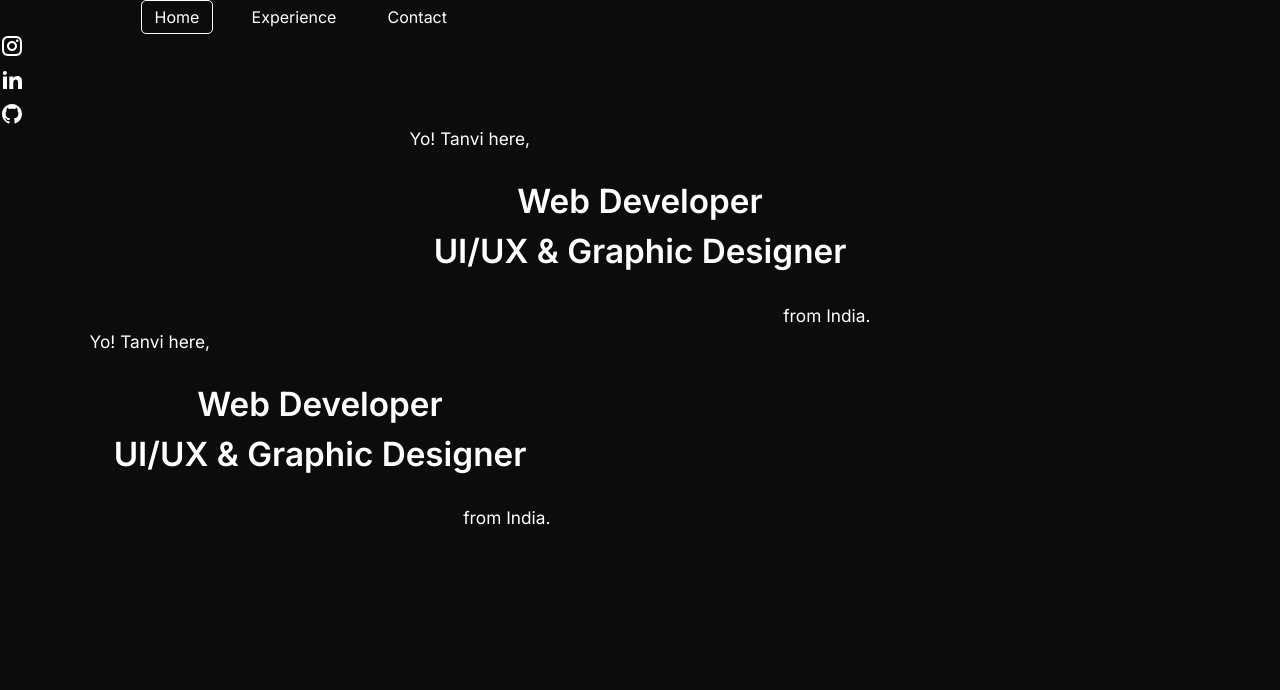
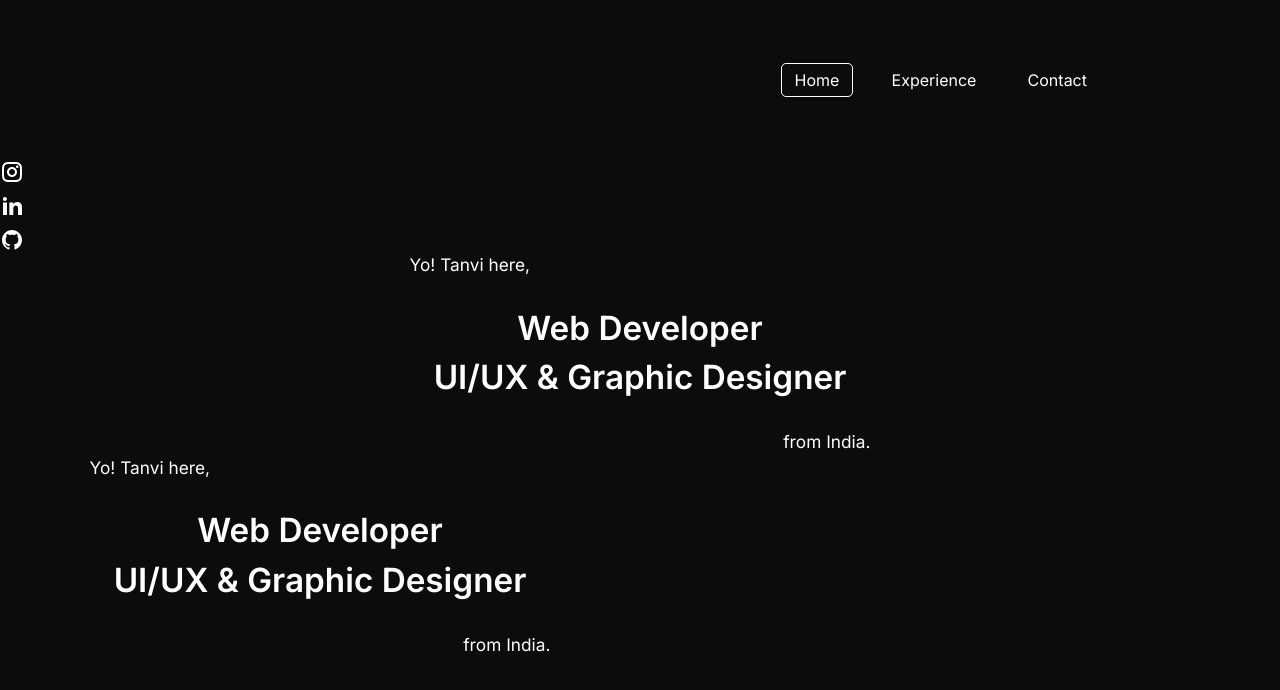
Before and after one commit to tanvi1110/myselftanvi, a Next.js app: page / in a window 1280 px wide. Shown: the top 690 px of the page. Built offline with nearby package versions, Linux system fonts and the light colour scheme.

Commit message:
nav error

```diff
--- a/src/app/globals.css
+++ b/src/app/globals.css
@@ -37,6 +37,10 @@ body nav{
 .bor{
   border: 1px solid white;
   border-radius: 5px;
+}
+.nav-left{
+  width: 50%;
+  height: 20vh;
 }
 .nav-right{
   max-width: 50%;
```
